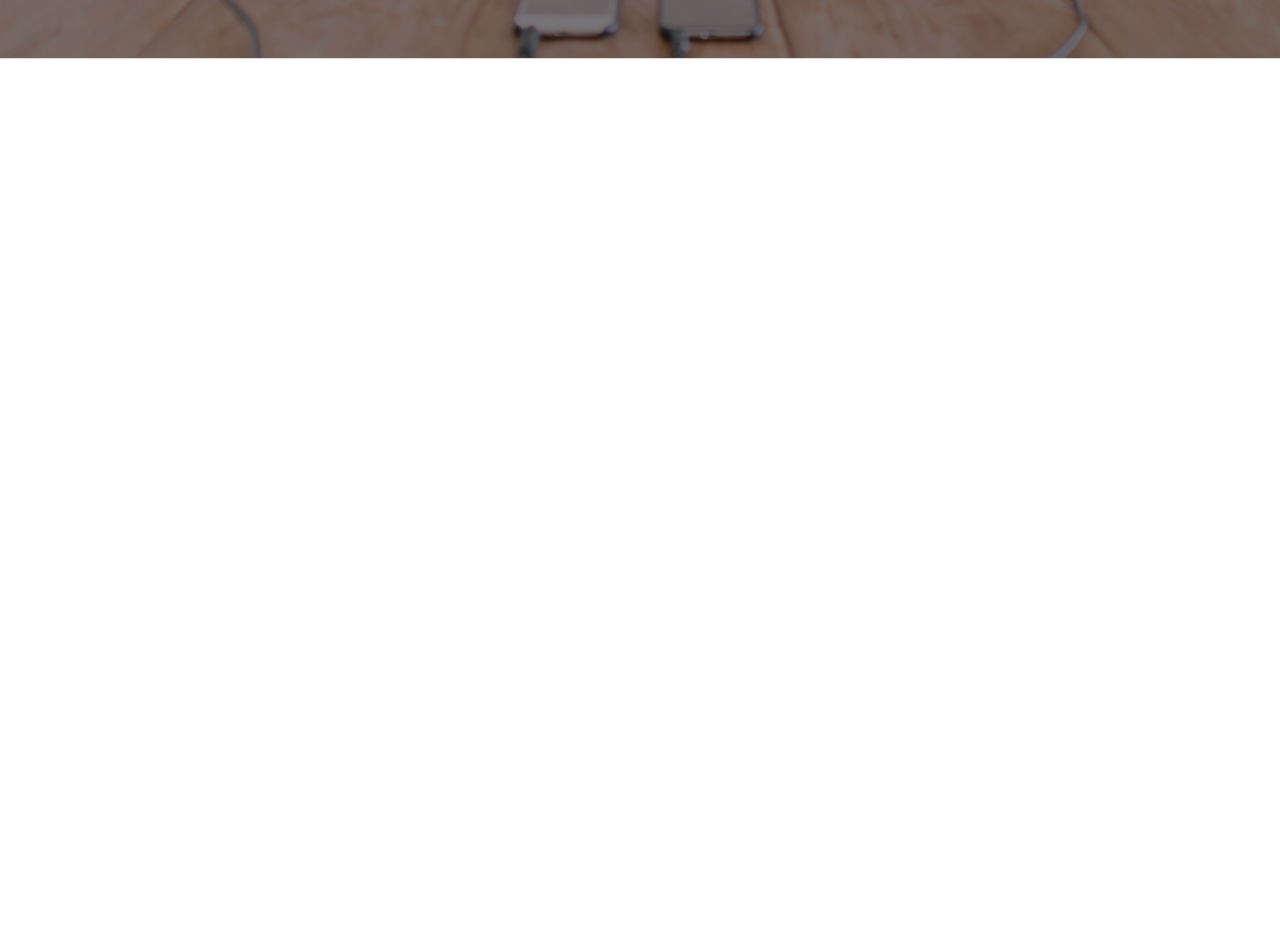
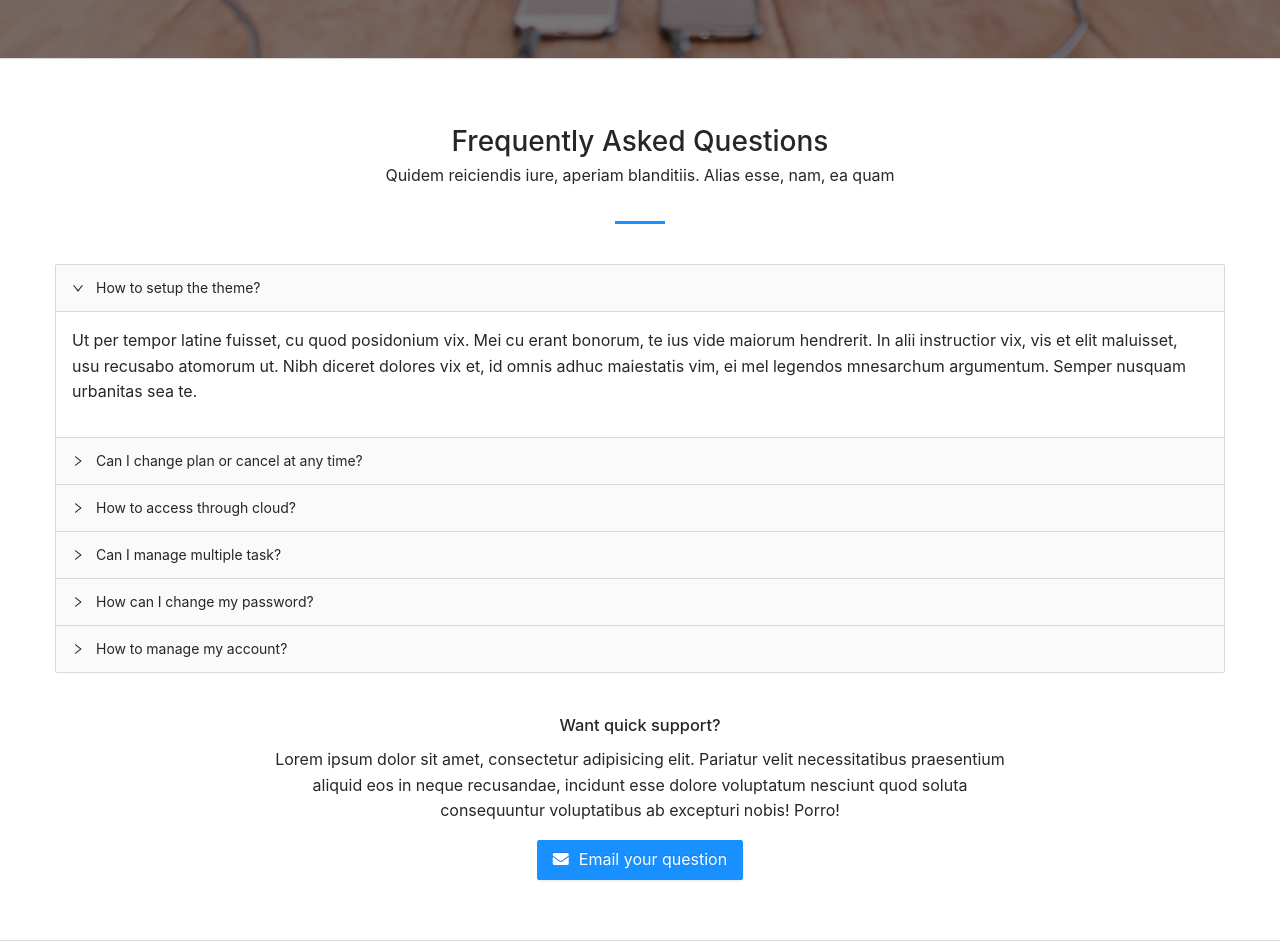
Before and after one commit to SoneThaya/ant-design-marketing-page, a React (Create React App) app: page / in a window 1280 px wide. Shown: the part 2505-3446 px from the top of the page. Before the commit the page ends 2564 px from the top, so only its background shows below. Built offline with nearby package versions, Linux system fonts and the light colour scheme.

Commit message:
added faq section, added collapse from ant design

```diff
--- /dev/null
+++ b/src/components/common/home/faq.js
@@ -0,0 +1,45 @@
+import React from 'react';
+import { Collapse, Button } from 'antd';
+
+const { Panel } = Collapse;
+
+const AppFaq = () => {
+  return (
+    <div className="block faqBlock">
+      <div className="container-fluid">
+      <div className="titleHolder">
+      <h2>Frequently Asked Questions</h2>
+      <p>Quidem reiciendis iure, aperiam blanditiis. Alias esse, nam, ea quam</p>
+    </div>
+    <Collapse defaultActiveKey={['1']}>
+      <Panel header="How to setup the theme?" key="1">
+        <p>Ut per tempor latine fuisset, cu quod posidonium vix. Mei cu erant bonorum, te ius vide maiorum hendrerit. In alii instructior vix, vis et elit maluisset, usu recusabo atomorum ut. Nibh diceret dolores vix et, id omnis adhuc maiestatis vim, ei mel legendos mnesarchum argumentum. Semper nusquam urbanitas sea te.</p>
+      </Panel>
+      <Panel header="Can I change plan or cancel at any time?" key="2">
+        <p>Postea ceteros corrumpit ius te, eos epicuri intellegebat consequuntur et. Sint quot suscipiantur ea nam. Nam pericula evertitur ut, per et quod nostro, autem augue id has. Virtute epicurei quo te, pri et novum essent senserit.</p>
+      </Panel>
+      <Panel header="How to access through cloud?" key="3">
+        <p>Eu veritus ancillae suavitate per, cum in appellantur efficiantur. Eum cu clita ponderum lobortis, usu dicat exerci et, eam alii oblique interesset ea. Suas quidam volumus id eam, id populo euripidis temporibus pri. At eum quas putent iriure, fugit tritani sed ad. Per ad magna possim aliquam, est aeque exerci verear an, qui cu modus audire detraxit. Duo ne nostro rationibus, nam mutat omittam evertitur ad, meliore gubergren voluptatum at mel.</p>
+      </Panel>
+      <Panel header="Can I manage multiple task?" key="4">
+        <p>Mentitum offendit appareat nam ex, mea timeam nonumes pertinacia ne. Autem altera an vix, cu soluta aliquid pro, ne sit natum neglegentur. Ea ridens iudicabit eam, in dico appetere mediocrem nec. Sea idque consetetur no. Sonet minimum ex eam, vis an semper consequuntur definitionem. Vel legimus nostrum hendrerit eu, ea velit facete nec.</p>
+      </Panel>
+      <Panel header="How can I change my password?" key="5">
+        <p>Usu dolorem ceteros te. Veri exerci ne vix, modo ignota an qui. Ne oblique antiopam quo. Ex quem saepe cum, temporibus comprehensam qui at. Aliquip habemus fierent qui at. No facete omnesque argumentum sea, est tale error nihil ad.</p>
+      </Panel>
+      <Panel header="How to manage my account?" key="6">
+        <p>Erant vitae alterum in mel, viris rationibus argumentum eu sea. Per ei diceret constituto, ei qui simul intellegam, ut eos dolor ceteros. Altera contentiones et eam. Discere alienum intellegat te duo. Erat dissentiet ei sed, eius dicat ne eum. Id tation everti nam, quo cu magna possit patrioque.</p>
+      </Panel>
+    </Collapse>
+    <div className="quickSupport">
+      <h3>Want quick support?</h3>
+      <p>Lorem ipsum dolor sit amet, consectetur adipisicing elit. Pariatur velit necessitatibus praesentium aliquid eos in neque recusandae, incidunt esse dolore voluptatum nesciunt quod soluta consequuntur voluptatibus ab excepturi nobis! Porro!</p>
+      <Button type="primary" size="large"><i className="fas fa-envelope"></i> Email your question</Button>
+    </div>
+      </div>
+
+    </div>
+  )
+}
+
+export default AppFaq
--- a/src/views/home.js
+++ b/src/views/home.js
@@ -3,6 +3,7 @@
 import AppAbout from '../components/common/home/about'
 import AppFeature from '../components/common/home/feature'
 import AppWorks from '../components/common/home/works'
+import AppFaq from '../components/common/home/faq'
 
 const AppHome = () => {
   return (
@@ -11,6 +12,7 @@
       <AppAbout />
       <AppFeature />
       <AppWorks />
+      <AppFaq />
     </div>
   )
 }
```
